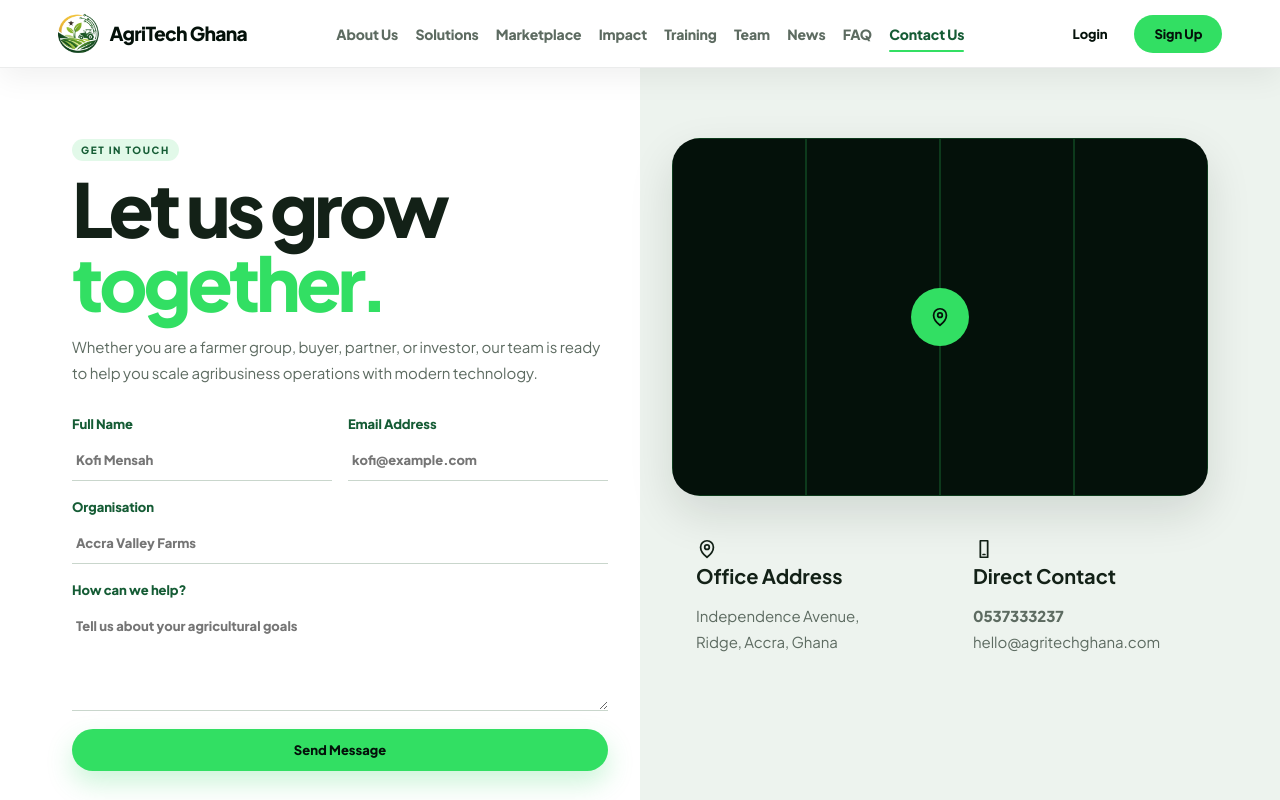
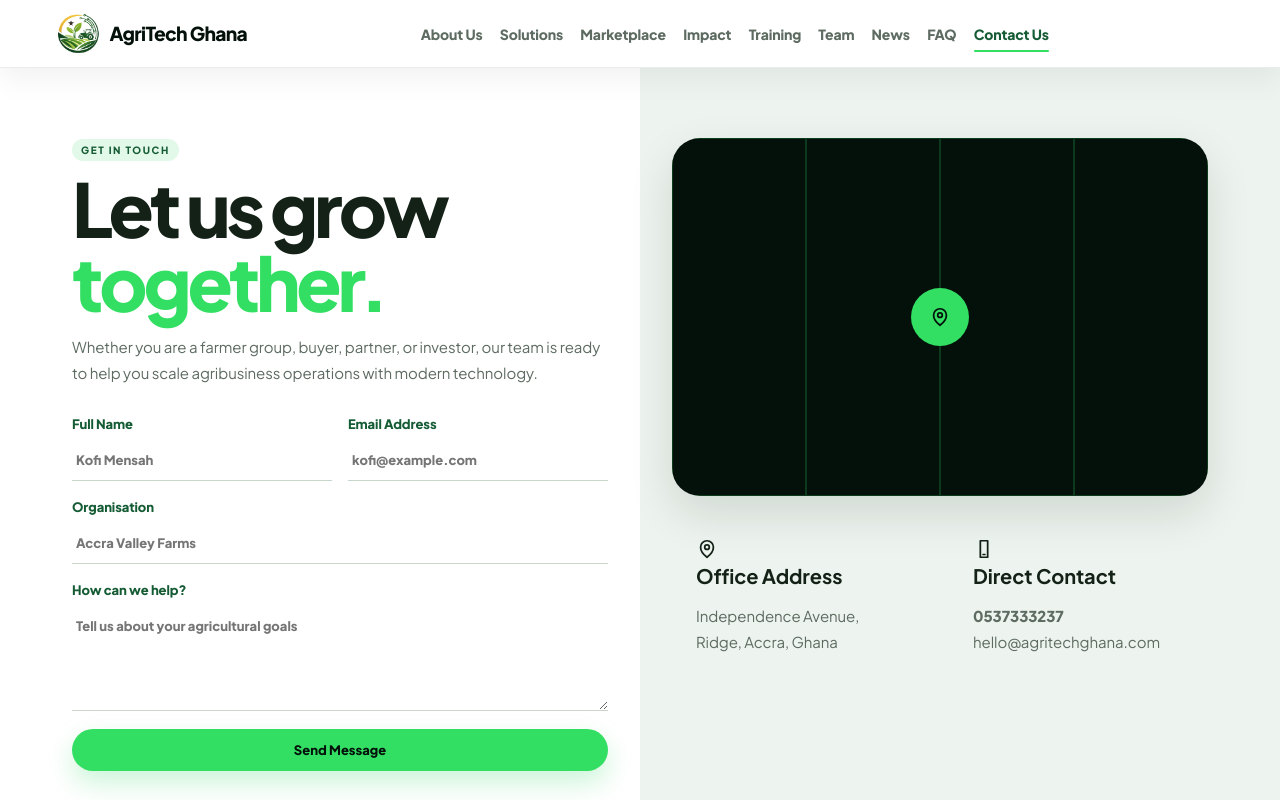
Before and after one commit to AGRITECH-GH/Website, a React (Vite) app: page /contact in a window 1280 px wide. Shown: the top 800 px of the page. Built offline with nearby package versions, Linux system fonts and the light colour scheme.

Commit message:
Remove login and signup links from Navbar
Removed login and signup links from Navbar component.

```diff
--- a/src/components/Navbar.jsx
+++ b/src/components/Navbar.jsx
@@ -57,10 +57,6 @@ function Navbar() {
         ))}
       </nav>
 
-      <div className="nav-actions">
-        <NavLink to="/login" className="btn-login">Login</NavLink>
-        <NavLink to="/signup" className="btn-signup">Sign Up</NavLink>
-      </div>
 
       <button
         type="button"
@@ -86,10 +82,6 @@ function Navbar() {
             </NavLink>
           ))}
         </nav>
-        <div className="mobile-menu-actions">
-          <NavLink to="/login" className="mobile-login">Login</NavLink>
-          <NavLink to="/signup" className="mobile-signup">Sign Up</NavLink>
-        </div>
       </div>
     </header>
   );
```
